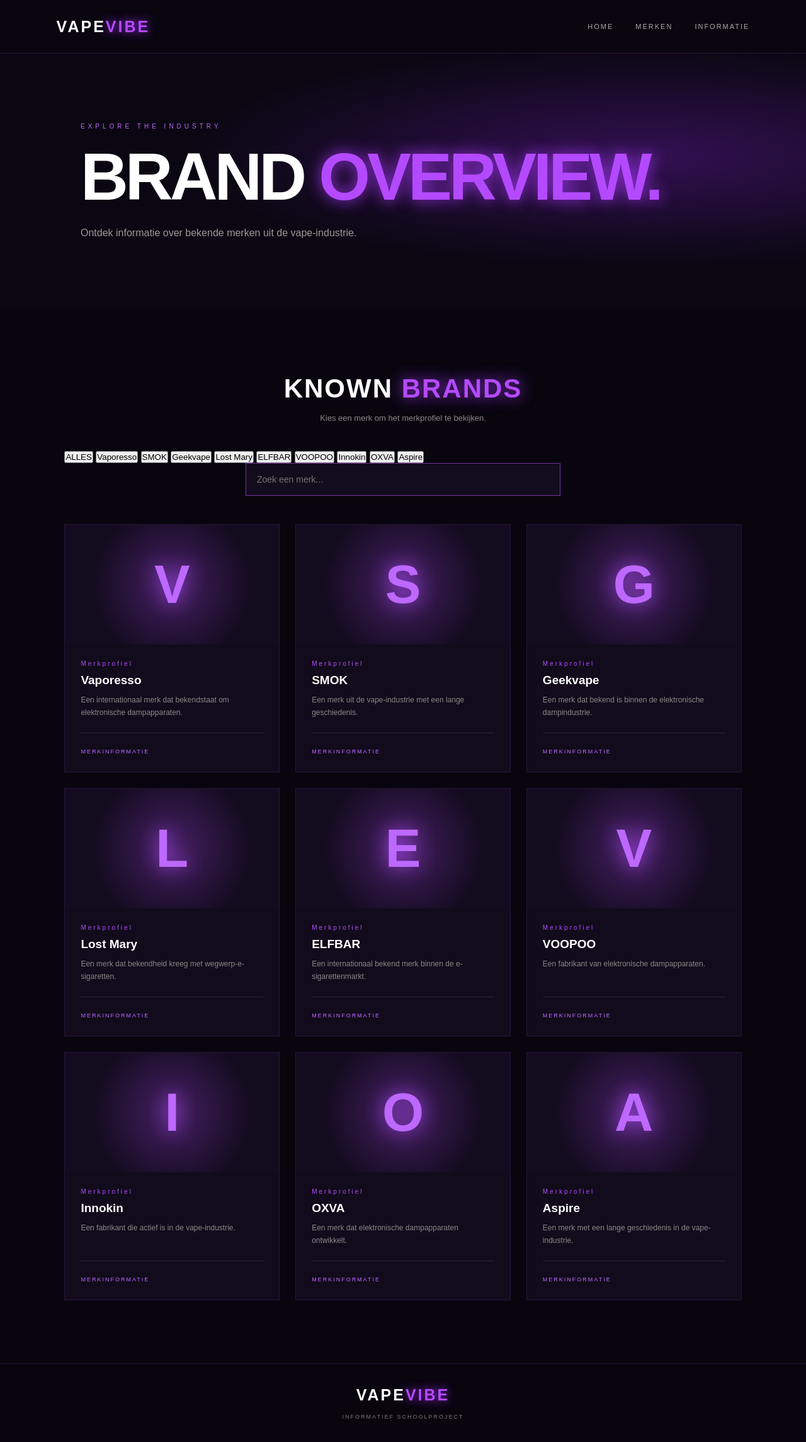
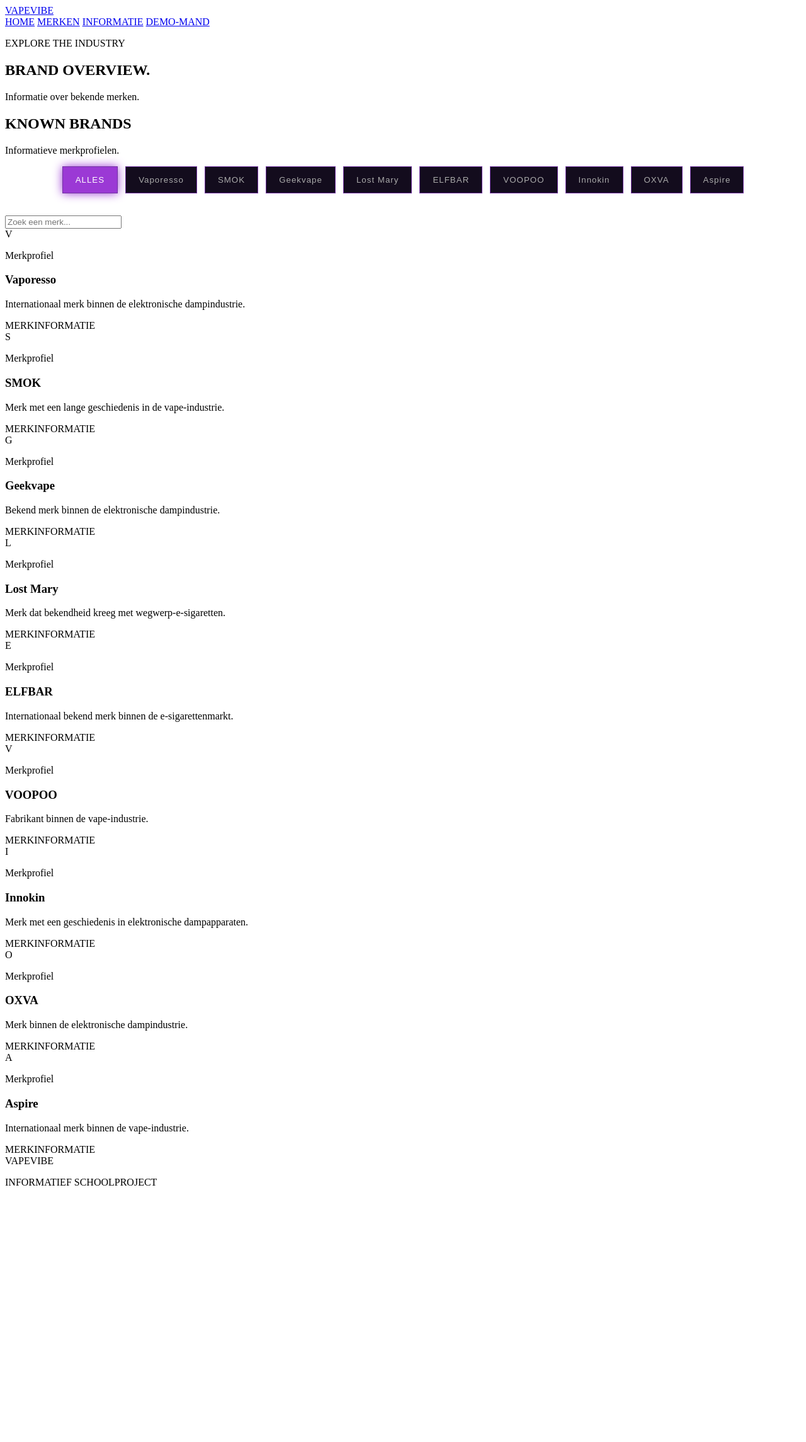
Before and after one commit to zitoen67/schoolproject-2, a Flask app: page /producten in a window 1280 px wide. Shown: the whole page at 63% size. After the commit the page ends 1882 px from the top, so only its background shows below. Run offline with Flask 3, Linux system fonts and the light colour scheme.

Commit message:
wijzigingen

```diff
--- a/app.py
+++ b/app.py
@@ -6,47 +6,47 @@ app = Flask(__name__)
 brands = [
     {
         "name": "Vaporesso",
-        "description": "Een internationaal merk dat bekendstaat om elektronische dampapparaten.",
+        "description": "Internationaal merk binnen de elektronische dampindustrie.",
         "category": "Merkprofiel"
     },
     {
         "name": "SMOK",
-        "description": "Een merk uit de vape-industrie met een lange geschiedenis.",
+        "description": "Merk met een lange geschiedenis in de vape-industrie.",
         "category": "Merkprofiel"
     },
     {
         "name": "Geekvape",
-        "description": "Een merk dat bekend is binnen de elektronische dampindustrie.",
+        "description": "Bekend merk binnen de elektronische dampindustrie.",
         "category": "Merkprofiel"
     },
     {
         "name": "Lost Mary",
-        "description": "Een merk dat bekendheid kreeg met wegwerp-e-sigaretten.",
+        "description": "Merk dat bekendheid kreeg met wegwerp-e-sigaretten.",
         "category": "Merkprofiel"
     },
     {
         "name": "ELFBAR",
-        "description": "Een internationaal bekend merk binnen de e-sigarettenmarkt.",
+        "description": "Internationaal bekend merk binnen de e-sigarettenmarkt.",
         "category": "Merkprofiel"
     },
     {
         "name": "VOOPOO",
-        "description": "Een fabrikant van elektronische dampapparaten.",
+        "description": "Fabrikant binnen de vape-industrie.",
         "category": "Merkprofiel"
     },
     {
         "name": "Innokin",
-        "description": "Een fabrikant die actief is in de vape-industrie.",
+        "description": "Merk met een geschiedenis in elektronische dampapparaten.",
         "category": "Merkprofiel"
     },
     {
         "name": "OXVA",
-        "description": "Een merk dat elektronische dampapparaten ontwikkelt.",
+        "description": "Merk binnen de elektronische dampindustrie.",
         "category": "Merkprofiel"
     },
     {
         "name": "Aspire",
-        "description": "Een merk met een lange geschiedenis in de vape-industrie.",
+        "description": "Internationaal merk binnen de vape-industrie.",
         "category": "Merkprofiel"
     }
 ]
@@ -63,5 +63,9 @@ def producten():
 def informatie():
     return render_template("informatie.html")
 
+@app.route("/winkelmand")
+def winkelmand():
+    return render_template("winkelmand.html")
+
 if __name__ == "__main__":
     app.run(debug=True)
--- a/static/style.css
+++ b/static/style.css
@@ -1,363 +1,25 @@
 
-* {
-    margin: 0;
-    padding: 0;
-    box-sizing: border-box;
+.brand-filters {
+    display: flex;
+    justify-content: center;
+    flex-wrap: wrap;
+    gap: 12px;
+    margin-bottom: 35px;
 }
 
-html {
-    scroll-behavior: smooth;
-}
-
-body {
-    background: #08050e;
-    color: white;
-    font-family: Arial, sans-serif;
-}
-
-header {
-    height: 85px;
-    padding: 0 7%;
-    display: flex;
-    align-items: center;
-    justify-content: space-between;
-    background: #090610;
-    border-bottom: 1px solid #28143c;
-    position: sticky;
-    top: 0;
-    z-index: 10;
-}
-
-.logo {
-    color: white;
-    font-size: 25px;
-    font-weight: 900;
-    letter-spacing: 3px;
-    text-decoration: none;
-}
-
-.logo span {
-    color: #b44aff;
-    text-shadow: 0 0 15px #a52fff;
-}
-
-nav {
-    display: flex;
-    gap: 35px;
-}
-
-nav a {
+.filter-btn {
+    padding: 13px 20px;
+    background: #130c1d;
     color: #aaa;
-    text-decoration: none;
-    font-size: 11px;
-    letter-spacing: 2px;
+    border: 1px solid #7133a1;
+    cursor: pointer;
+    letter-spacing: 1px;
     transition: .3s;
 }
 
-nav a:hover {
-    color: #c46aff;
-    text-shadow: 0 0 12px #b44aff;
+.filter-btn:hover,
+.filter-btn.active {
+    background: #9b39d5;
+    color: white;
+    box-shadow: 0 0 15px #9b39d5;
 }
-
-.hero {
-    min-height: 620px;
-    padding: 150px 10%;
-    position: relative;
-    overflow: hidden;
-    background:
-        radial-gradient(ellipse at 80% 50%, #321052 0%, transparent 45%),
-        linear-gradient(120deg, #08050e, #10091c);
-}
-
-.hero-content {
-    position: relative;
-    z-index: 2;
-}
-
-.eyebrow {
-    color: #bd68ff;
-    letter-spacing: 5px;
-    font-size: 10px;
-    margin-bottom: 25px;
-}
-
-.hero h1,
-.page-hero h1 {
-    font-size: clamp(55px, 9vw, 105px);
-    line-height: .95;
-    letter-spacing: -5px;
-}
-
-.hero h1 span,
-.page-hero h1 span,
-.feature-section h2 span,
-.about h2 span,
-.section-heading h2 span {
-    color: #b44aff;
-    text-shadow: 0 0 25px #9d35e9;
-}
-
-.intro {
-    color: #aaa;
-    max-width: 440px;
-    line-height: 1.8;
-    margin: 30px 0;
-}
-
-.main-button {
-    display: inline-block;
-    padding: 17px 25px;
-    border: 1px solid #b44aff;
-    color: white;
-    text-decoration: none;
-    font-size: 11px;
-    letter-spacing: 2px;
-    transition: .3s;
-}
-
-.main-button:hover {
-    background: #9b39d5;
-    box-shadow: 0 0 25px #9b39d5;
-}
-
-.hero-glow {
-    position: absolute;
-    width: 350px;
-    height: 350px;
-    border-radius: 50%;
-    right: 10%;
-    top: 25%;
-    background: #8126c9;
-    filter: blur(150px);
-    opacity: .3;
-}
-
-.feature-section {
-    display: flex;
-    justify-content: space-between;
-    align-items: center;
-    gap: 50px;
-    padding: 100px 10%;
-    background: #10091a;
-}
-
-.feature-section h2,
-.about h2 {
-    font-size: 42px;
-    line-height: 1.2;
-}
-
-.feature-section > p {
-    max-width: 420px;
-    color: #999;
-    line-height: 1.9;
-}
-
-.page-hero {
-    padding: 110px 10%;
-    background:
-        radial-gradient(ellipse at 80% 40%, #321052, transparent 50%),
-        #0b0712;
-}
-
-.page-hero > p:last-child {
-    color: #999;
-    margin-top: 25px;
-    line-height: 1.7;
-}
-
-.collection {
-    padding: 100px 8%;
-}
-
-.section-heading {
-    text-align: center;
-    margin-bottom: 45px;
-}
-
-.section-heading h2 {
-    font-size: 42px;
-    letter-spacing: 2px;
-    margin-bottom: 15px;
-}
-
-.section-heading p {
-    color: #888;
-    font-size: 13px;
-}
-
-.search-container {
-    max-width: 500px;
-    margin: 0 auto 45px;
-}
-
-.search-container input {
-    width: 100%;
-    padding: 17px;
-    color: white;
-    background: #130c1d;
-    border: 1px solid #7133a1;
-    outline: none;
-    font-size: 14px;
-}
-
-.search-container input:focus {
-    border-color: #c46aff;
-    box-shadow: 0 0 15px #9d35e955;
-}
-
-.product-grid,
-.cards {
-    display: grid;
-    grid-template-columns: repeat(3, 1fr);
-    gap: 25px;
-}
-
-.product-card {
-    background: #110b1b;
-    border: 1px solid #29143c;
-    transition: .3s;
-}
-
-.product-card:hover {
-    transform: translateY(-7px);
-    border-color: #a849ed;
-    box-shadow: 0 0 25px #4c176a55;
-}
-
-.brand-image {
-    height: 190px;
-    display: flex;
-    justify-content: center;
-    align-items: center;
-    background: radial-gradient(circle, #462065, #130b1e 65%);
-}
-
-.brand-image span {
-    color: #bd68ff;
-    font-size: 85px;
-    font-weight: 900;
-    text-shadow: 0 0 30px #a849ed;
-}
-
-.product-info {
-    padding: 25px;
-}
-
-.category {
-    color: #b44aff;
-    font-size: 10px;
-    letter-spacing: 3px;
-    margin-bottom: 10px;
-}
-
-.product-info h3 {
-    font-size: 19px;
-    margin-bottom: 10px;
-}
-
-.description {
-    color: #888;
-    font-size: 12px;
-    line-height: 1.7;
-    min-height: 42px;
-}
-
-.product-bottom {
-    border-top: 1px solid #30203c;
-    margin-top: 20px;
-    padding-top: 18px;
-}
-
-.details {
-    color: #bd68ff;
-    font-size: 9px;
-    letter-spacing: 2px;
-}
-
-.cards {
-    padding: 80px 8%;
-}
-
-.card {
-    background: #110b1b;
-    border: 1px solid #29143c;
-    padding: 35px;
-}
-
-.card h2 {
-    color: #c46aff;
-    margin-bottom: 15px;
-    letter-spacing: 2px;
-}
-
-.card p {
-    color: #999;
-    line-height: 1.8;
-    font-size: 14px;
-}
-
-.about {
-    padding: 100px 10%;
-    text-align: center;
-    background: #10091a;
-}
-
-.about p:last-child {
-    color: #999;
-    line-height: 1.8;
-    max-width: 550px;
-    margin: 20px auto 0;
-}
-
-footer {
-    padding: 35px;
-    text-align: center;
-    border-top: 1px solid #28143c;
-}
-
-footer p {
-    color: #777;
-    font-size: 9px;
-    letter-spacing: 2px;
-    margin-top: 15px;
-}
-
-@media (max-width: 800px) {
-    header {
-        padding: 0 4%;
-    }
-
-    nav {
-        gap: 12px;
-    }
-
-    nav a {
-        font-size: 9px;
-    }
-
-    .product-grid,
-    .cards {
-        grid-template-columns: repeat(2, 1fr);
-    }
-
-    .feature-section {
-        flex-direction: column;
-        align-items: flex-start;
-    }
-}
-
-@media (max-width: 550px) {
-    .product-grid,
-    .cards {
-        grid-template-columns: 1fr;
-    }
-
-    .hero {
-        padding: 110px 7%;
-    }
-
-    .section-heading h2 {
-        font-size: 30px;
-    }
-}
--- a/templates/producten.html
+++ b/templates/producten.html
@@ -7,7 +7,6 @@
     <title>Merken | VAPE VIBE</title>
     <link rel="stylesheet" href="{{ url_for('static', filename='style.css') }}">
 </head>
-
 <body>
 
 <header>
@@ -16,27 +15,26 @@
         <a href="/">HOME</a>
         <a href="/producten">MERKEN</a>
         <a href="/informatie">INFORMATIE</a>
+        <a href="/winkelmand">DEMO-MAND</a>
     </nav>
 </header>
 
 <section class="page-hero">
     <p class="eyebrow">EXPLORE THE INDUSTRY</p>
     <h1>BRAND <span>OVERVIEW.</span></h1>
-    <p>Ontdek informatie over bekende merken uit de vape-industrie.</p>
+    <p>Informatie over bekende merken.</p>
 </section>
 
 <section class="collection">
 
     <div class="section-heading">
         <h2>KNOWN <span>BRANDS</span></h2>
-        <p>Kies een merk om het merkprofiel te bekijken.</p>
+        <p>Informatieve merkprofielen.</p>
     </div>
 
     <div class="brand-filters">
         <button class="filter-btn active"
-                onclick="filterBrands('all', this)">
-            ALLES
-        </button>
+                onclick="filterBrands('all', this)">ALLES</button>
 
         {% for brand in brands %}
         <button class="filter-btn"
@@ -47,15 +45,12 @@
     </div>
 
     <div class="search-container">
-        <input
-            type="text"
-            id="brandSearch"
-            placeholder="Zoek een merk..."
-            oninput="searchBrands()">
+        <input id="brandSearch"
+               placeholder="Zoek een merk..."
+               oninput="searchBrands()">
     </div>
 
     <div class="product-grid" id="brandGrid">
-
         {% for brand in brands %}
         <article class="product-card brand-card"
                  data-brand="{{ brand.name }}">
@@ -66,21 +61,14 @@
 
             <div class="product-info">
                 <p class="category">{{ brand.category }}</p>
-
                 <h3>{{ brand.name }}</h3>
-
-                <p class="description">
-                    {{ brand.description }}
-                </p>
-
+                <p class="description">{{ brand.description }}</p>
                 <div class="product-bottom">
                     <span class="details">MERKINFORMATIE</span>
                 </div>
             </div>
-
         </article>
         {% endfor %}
-
     </div>
 
 </section>
@@ -101,7 +89,6 @@ function filterBrands(brand, button) {
     });
 
     button.classList.add("active");
-
     searchBrands();
 }
 
```
Also changed, not shown: templates/winkelmand.html (added, +115 -0 lines).
